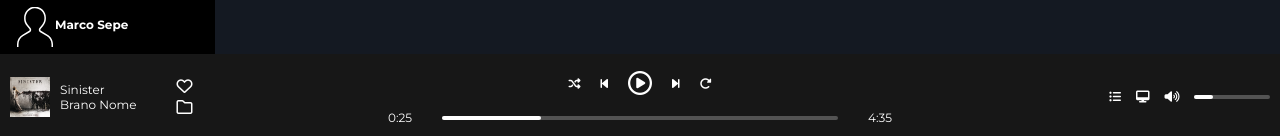
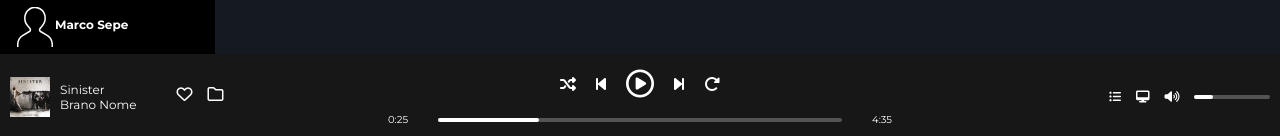
Before and after one commit to masepe95/html-css-spotifyweb, a plain HTML site: page index.html in a window 1280 px wide. Shown: the part 661-797 px from the top of the page. Drawn offline with Linux system fonts and the light colour scheme.

Commit message:
player responsive fix

```diff
--- a/css/style.css
+++ b/css/style.css
@@ -288,7 +288,7 @@ body {
   .player-controller ul {
 	display: flex;
 	align-items: center;
-	justify-content: center;
+	justify-content: space-around;
   }
 
   .progressbar-and-number {
@@ -326,11 +326,13 @@ body {
   }
 
   .song-progress {
-	padding-right: 30px;
+	padding-right: 10px;
+	font-size: 10px;
   }
 
   .song-duration {
-	padding-left: 30px;
+	padding-left: 10px;
+	font-size: 10px;
   }
 
   .player-controller ul li {
@@ -341,22 +343,16 @@ body {
 	color: #1dd05d;
   }
 
-  .fa-random,
-  .fa-step-backward,
-  .fa-play-circle,
-  .fa-step-forward {
-	padding-right: 20px;
-  }
 
   .fa-random,
   .fa-step-backward,
   .fa-step-forward,
   .fa-redo-alt {
-	font-size: 12px;
+	font-size: 16px;
   }
 
   .fa-play-circle {
-	font-size: 24px;
+	font-size: 28px;
   }
   /*Player Controller End*/
 
@@ -430,4 +426,25 @@ body {
 	.sidebar-list-top, .sidebar-list-bottom{
 		display: block;
 	}
+
+	.song-progress {
+		padding-right: 30px;
+	  }
+
+	.song-duration {
+		padding-left: 30px;
+	}
+	.player-controller ul {
+		justify-content: center;
+	  }
+
+	.fa-random,
+  	.fa-step-backward,
+  	.fa-play-circle,
+  	.fa-step-forward {
+	padding-right: 20px;
   }
+  	.album-icons {
+	flex-direction: row;
+  }
+  }
```
